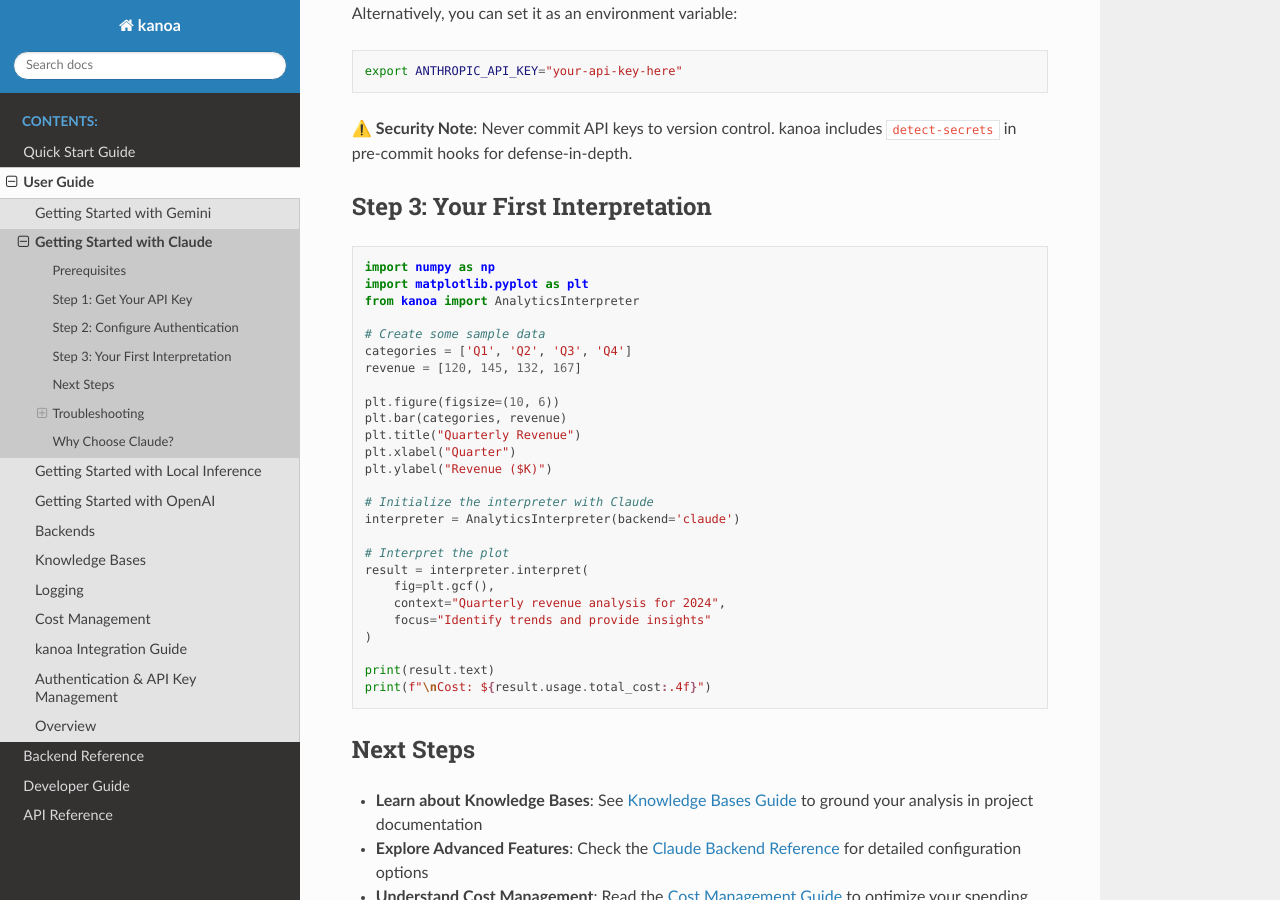
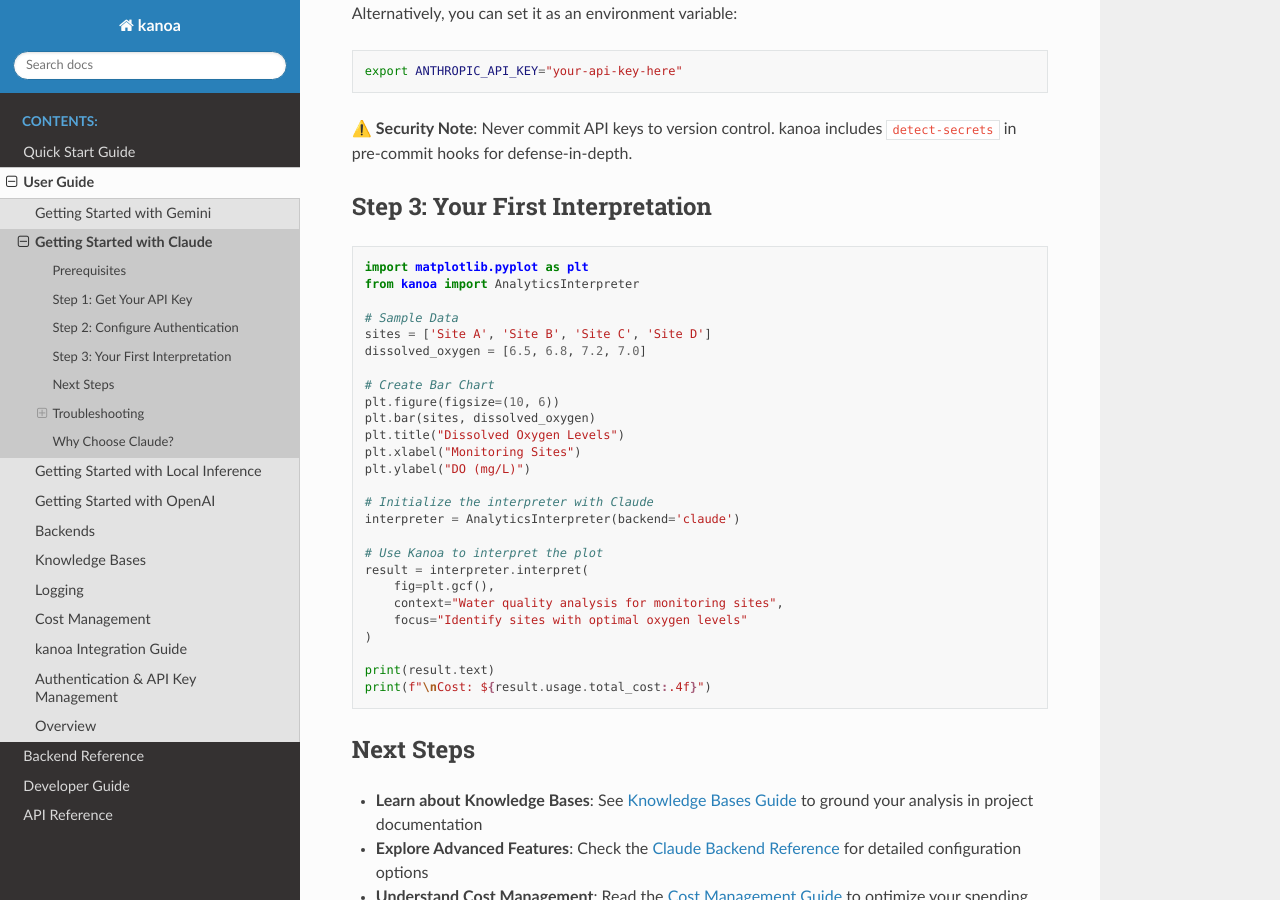
Before and after one commit to lhzn-io/kanoa, a Sphinx documentation site: the page built from docs/source/user_guide/getting_started_claude.md, in a window 1280 px wide and 900 px high, scrolled down 747 px. Built offline with Sphinx 7.4.7 and the Read the Docs theme 3.1.0, drawn with Linux system fonts in a browser that asks for light colours.

Commit message:
refactor: update examples and docs to use environmental domain

````diff
--- a/docs/source/user_guide/getting_started_claude.md
+++ b/docs/source/user_guide/getting_started_claude.md
@@ -36,28 +36,28 @@ export ANTHROPIC_API_KEY="your-api-key-here"
 ## Step 3: Your First Interpretation
 
 ```python
-import numpy as np
 import matplotlib.pyplot as plt
 from kanoa import AnalyticsInterpreter
 
-# Create some sample data
-categories = ['Q1', 'Q2', 'Q3', 'Q4']
-revenue = [120, 145, 132, 167]
+# Sample Data
+sites = ['Site A', 'Site B', 'Site C', 'Site D']
+dissolved_oxygen = [6.5, 6.8, 7.2, 7.0]
 
+# Create Bar Chart
 plt.figure(figsize=(10, 6))
-plt.bar(categories, revenue)
-plt.title("Quarterly Revenue")
-plt.xlabel("Quarter")
-plt.ylabel("Revenue ($K)")
+plt.bar(sites, dissolved_oxygen)
+plt.title("Dissolved Oxygen Levels")
+plt.xlabel("Monitoring Sites")
+plt.ylabel("DO (mg/L)")
 
 # Initialize the interpreter with Claude
 interpreter = AnalyticsInterpreter(backend='claude')
 
-# Interpret the plot
+# Use Kanoa to interpret the plot
 result = interpreter.interpret(
     fig=plt.gcf(),
-    context="Quarterly revenue analysis for 2024",
-    focus="Identify trends and provide insights"
+    context="Water quality analysis for monitoring sites",
+    focus="Identify sites with optimal oxygen levels"
 )
 
 print(result.text)
````
Also changed, not shown: docs/source/index.md (+1 -1 lines), docs/source/quickstart.md (+8 -8 lines), 6 other files.
